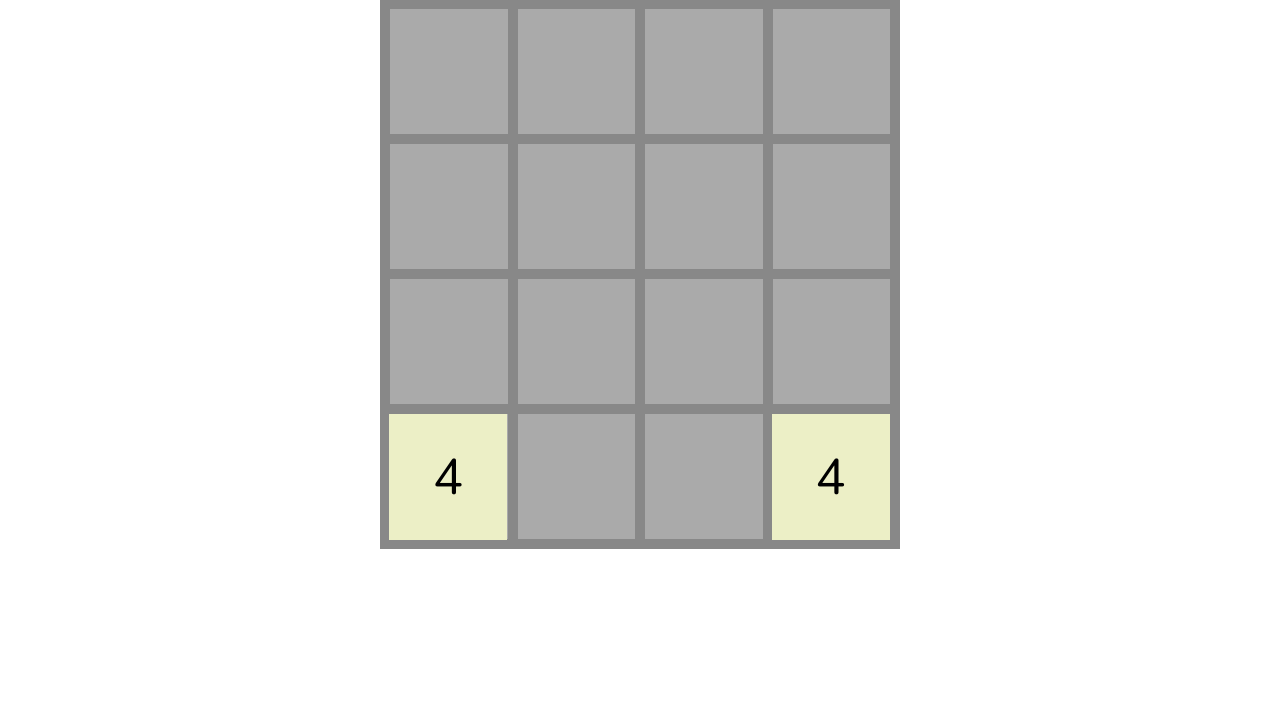
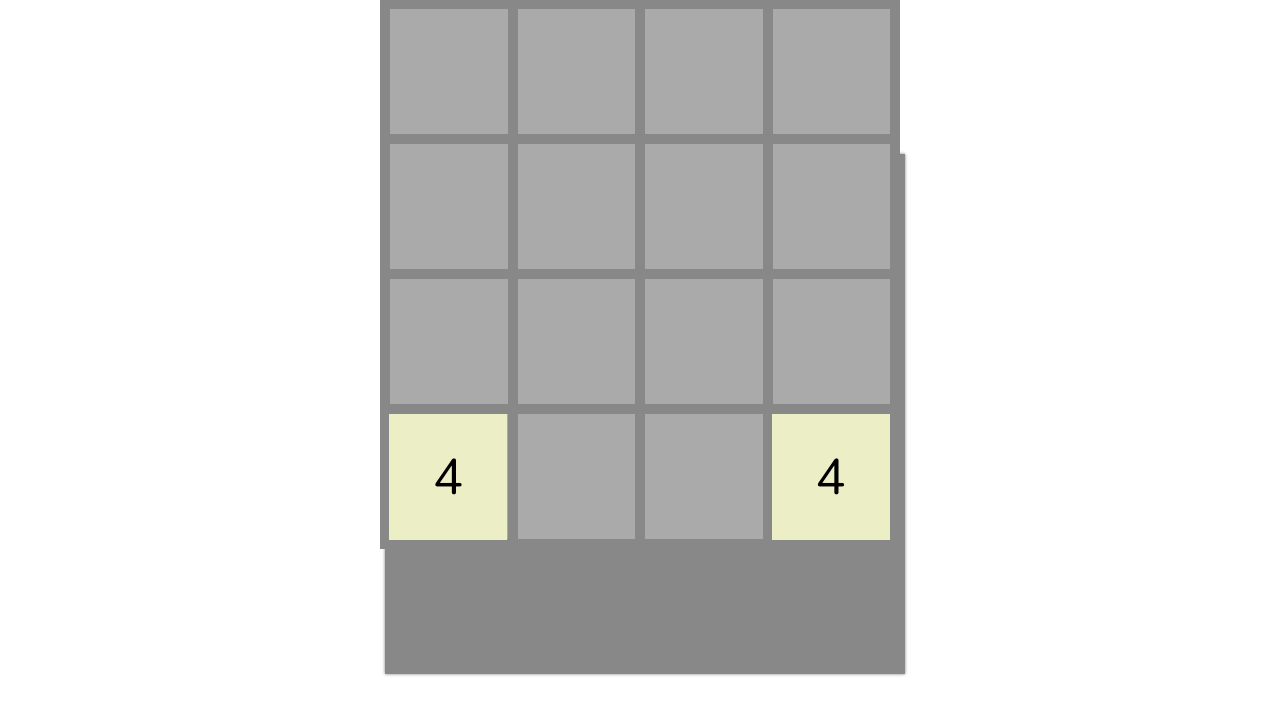
Before and after one commit to BTKcreations/2048, a plain HTML site: page index.html in a window 1280 px wide. Shown: the part 151-866 px from the top of the page. Drawn offline with nearby package versions, Linux system fonts and the light colour scheme.

Commit message:
Update index.html

```diff
--- a/index.html
+++ b/index.html
@@ -19,7 +19,7 @@
       </div>
         <div class="field">
 
-          <div class="row">
+          <div class="field game" id="game-container">
             <div class="cell"></div>
             <div class="cell"></div>
             <div class="cell"></div>
```
